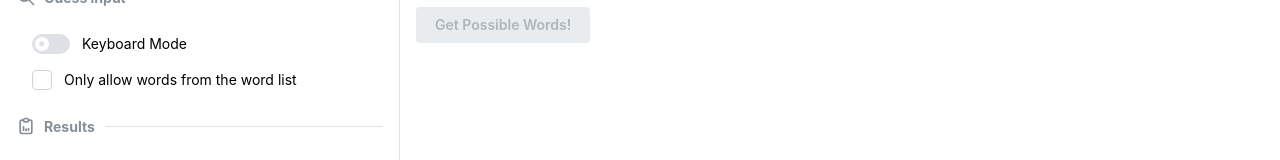
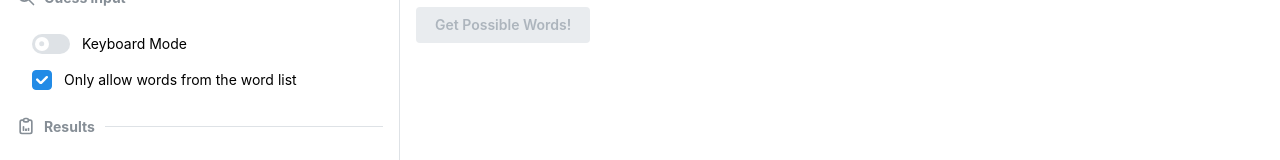
Before and after one commit to dLogan807/word-discern, a React (Vite) app: page / in a window 1280 px wide. Shown: the part 146-306 px from the top of the page. Built offline with nearby package versions, Linux system fonts and the light colour scheme.

Commit message:
add setting for guesses not to be in the word list

```diff
--- a/src/App.tsx
+++ b/src/App.tsx
@@ -16,7 +16,6 @@ import {
   Dispatch,
   SetStateAction,
   useEffect,
-  useRef,
   useState,
 } from "react";
 import { Guess } from "@/classes/guess";
@@ -43,7 +42,8 @@ export default function App() {
   const [showResults, setShowResults] = useState(false);
   const [shuffleResults, setShuffleResults] = useState<boolean>(true);
   const [defaultHidden, setDefaultHidden] = useState<boolean>(true);
-  const onlyAllowWordListGuessesRef = useRef(true);
+  const [onlyAllowWordListGuesses, setOnlyAllowWordListGuesses] =
+    useState<boolean>(true);
 
   const [storedCustomWordsFormData, setStoredCustomWordsFormData] =
     useState<CustomWordsFormData>(DEFAULT_CUSTOM_WORDS_FORM);
@@ -79,11 +79,6 @@ export default function App() {
     }
 
     setResults(getResults(wordSets, guesses, shuffleResults));
-  }
-
-  function setOnlyAllowWordListGuessesRef(value: boolean) {
-    onlyAllowWordListGuessesRef.current = value;
-    console.log(onlyAllowWordListGuessesRef.current);
   }
 
   return (
@@ -128,7 +123,7 @@ export default function App() {
                 setShuffleResults={setShuffleResults}
                 defaultHidden={defaultHidden}
                 setDefaultHidden={setDefaultHidden}
-                setOnlyAllowWordListGuessesRef={setOnlyAllowWordListGuessesRef}
+                setOnlyAllowWordListGuessesRef={setOnlyAllowWordListGuesses}
               />
             </CustomWordsFormContext>
           </AppShell.Navbar>
@@ -138,9 +133,7 @@ export default function App() {
               guesses={guesses}
               setGuesses={setGuesses}
               wordSets={
-                onlyAllowWordListGuessesRef
-                  ? parsedWordSets.wordSets
-                  : undefined
+                onlyAllowWordListGuesses ? parsedWordSets.wordSets : undefined
               }
             />
             <Button disabled={!guesses.length} onClick={updateResults}>
--- a/src/components/Guesses/Guesses.tsx
+++ b/src/components/Guesses/Guesses.tsx
@@ -1,5 +1,5 @@
 import { Button, Flex, Paper, Text, TextInput } from "@mantine/core";
-import { createContext, useEffect } from "react";
+import { createContext } from "react";
 import { Guess } from "@/classes/guess";
 import GuessItem from "@/components/Guesses/GuessItem/GuessItem";
 import { useField } from "@mantine/form";
@@ -27,21 +27,17 @@ export default function Guesses({
     initialValue: "",
   });
 
-  //Maybe use a context to access the ref?
-  useEffect(() => {
-    console.log("word sets updated!");
-  }, [wordSets]);
-
   //Enter when adding a guess
   function handleKeyDown(event: { key: string }) {
     if (event.key === "Enter") tryAddGuess();
   }
+
   function tryAddGuess() {
     const guessValue = guessField.getValue();
     const validationResponse = validateGuess(
       guessValue,
       guesses,
-      wordSets ? wordSets.get(guessValue.length) : wordSets
+      wordSets ? wordSets.get(guessValue.length) : undefined
     );
 
     if (!validationResponse.validated) {
--- a/src/components/Settings/Settings.tsx
+++ b/src/components/Settings/Settings.tsx
@@ -38,6 +38,7 @@ export default function Settings(props: SettingsProps) {
         onChange={(event) =>
           props.setOnlyAllowWordListGuessesRef(event.currentTarget.checked)
         }
+        defaultChecked
       />
       <SettingsDivider title="Results" icon={<IconClipboardData size={20} />} />
       <Checkbox
```
